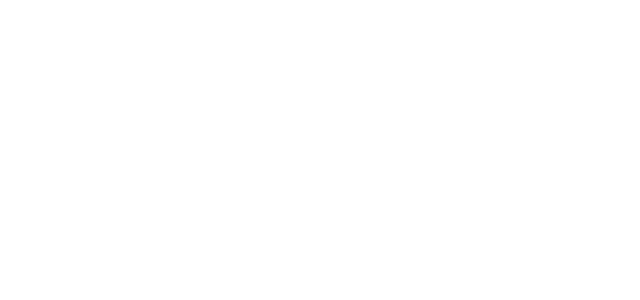
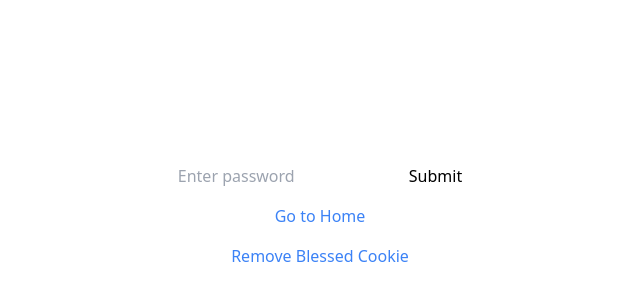
Before and after one commit to mayooear/gpt4-pdf-chatbot-langchain, a Next.js app: page /bless in a window 1280 px wide. Before the commit this address had no page. Shown: the part 192-492 px from the top of the page, without its empty margins (320-960 px from the left). Built offline with nearby package versions, Linux system fonts and the light colour scheme; no server answers.

Commit message:
chekpoint

```diff
--- a/pages/[dynamicPage].tsx
+++ /dev/null
@@ -1,50 +0,0 @@
-import { useEffect, useState } from 'react';
-import Cookies from 'js-cookie';
-import { GetServerSideProps, GetServerSidePropsContext } from 'next';
-
-interface SudoPageProps {
-  pageName: string;
-}
-
-const SudoPage: React.FC<SudoPageProps> = ({ pageName }) => {
-  const [sudoStatus, setSudoStatus] = useState('');
-
-  useEffect(() => {
-    const sudoCookie = Cookies.get('SUDO');
-    if (!sudoCookie) {
-      Cookies.set('SUDO', '1', { expires: 365 });
-      setSudoStatus('SUDO set');
-    } else {
-      setSudoStatus('SUDO was already set');
-    }
-  }, []);
-
-  return (
-    <div className="flex flex-col justify-center items-center h-screen">
-      <p className="text-lg text-gray-600 mb-4">
-        {sudoStatus}
-      </p>
-      <a href="/" className="text-blue-500 hover:underline">Go to Home</a>
-    </div>
-  );
-};
-
-export const getServerSideProps: GetServerSideProps = async (context: GetServerSidePropsContext) => {
-  const { params } = context;
-  const dynamicPage = params?.dynamicPage;
-  const pageName = process.env.SUDO_PAGE_NAME || 'defaultPageName';
-
-  if (dynamicPage !== pageName) {
-    return {
-      notFound: true,
-    };
-  }
-
-  return {
-    props: {
-      pageName,
-    },
-  };
-};
-
-export default SudoPage;
--- /dev/null
+++ b/pages/bless.tsx
@@ -0,0 +1,78 @@
+import { useEffect, useState } from 'react';
+import Cookies from 'js-cookie';
+import { GetServerSideProps, GetServerSidePropsContext } from 'next';
+
+interface SudoPageProps {
+  pageName: string;
+}
+
+const SudoPage: React.FC<SudoPageProps> = ({ pageName }) => {
+  const [password, setPassword] = useState('');
+  const [sudoStatus, setSudoStatus] = useState('');
+
+  const handleSubmit = async (event: React.FormEvent) => {
+    event.preventDefault();
+    const response = await fetch('/api/sudoCookie', {
+      method: 'POST',
+      headers: {
+        'Content-Type': 'application/json',
+      },
+      body: JSON.stringify({ password }),
+    });
+    const data = await response.json();
+    setSudoStatus(data.message);
+  };
+
+  const handleRemoveBlessed = async () => {
+    const response = await fetch('/api/sudoCookie', {
+      method: 'DELETE',
+      headers: {
+        'Content-Type': 'application/json',
+      },
+    });
+    const data = await response.json();
+    setSudoStatus(data.message);
+  };
+
+  useEffect(() => {
+    const getSudoCookie = async () => {
+      const response = await fetch('/api/sudoCookie', {
+        method: 'GET',
+        headers: {
+          'Content-Type': 'application/json',
+        },
+      });
+      const data = await response.json();
+      return data.sudoCookieValue;
+    };
+
+    getSudoCookie().then(sudoCookie => {
+      if (!sudoCookie) {
+        setSudoStatus('You are not blessed');
+      } else {
+        setSudoStatus('You are Blessed!');
+      }
+    });
+  }, []);
+
+  return (
+    <div className="flex flex-col justify-center items-center h-screen">
+      <p className="text-lg text-gray-600 mb-4">
+        {sudoStatus}
+      </p>
+      <form onSubmit={handleSubmit} className="mb-4">
+        <input
+          type="password"
+          value={password}
+          onChange={(e) => setPassword(e.target.value)}
+          placeholder="Enter password"
+        />
+        <button type="submit">Submit</button>
+      </form>
+      <a href="/" className="text-blue-500 hover:underline mb-4">Go to Home</a>
+      <a href="#" onClick={handleRemoveBlessed} className="text-blue-500 hover:underline">Remove Blessed Cookie</a>
+    </div>
+  );
+};
+
+export default SudoPage;
```
